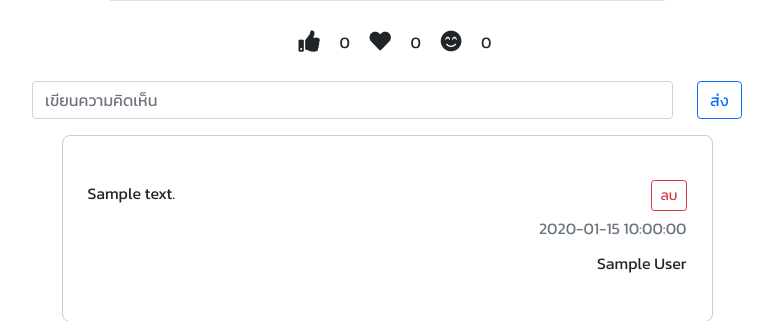
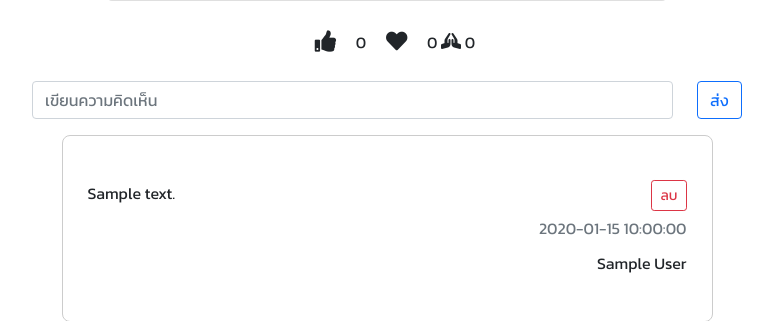
Before and after one commit to docxed/gracenotes, a PHP site: page /main.php?q=social&g=1 in a window 1280 px wide. Shown: the part 785-1106 px from the top of the page, without its empty margins (253-1026 px from the left). Run offline with PHP 8.4, Linux system fonts and the light colour scheme; the visitor is signed in with stand-in values (Sample User, id 1); tables that the repository leaves empty or names only in its code hold one stand-in row (values such as "Sample post"); grey boxes marked "Sample" are stand-in pictures; some libraries are stand-ins or nearby versions.

Commit message:
Update main.php

```diff
--- a/main.php
+++ b/main.php
@@ -237,7 +237,7 @@ $rowa = mysqli_fetch_array($resa, MYSQLI_ASSOC);
             <?php
             if ($rowc33['c33'] == 1){
             ?>
-            <span class="text-warning"><i class="fas fa-lg fa-smile-beam m-3"></i>
+            <span class="text-warning"><i class="fas fa-praying-hands"></i>
                 <?php echo $rowc3['c3']; ?>
             </span>
             <?php
@@ -245,7 +245,7 @@ $rowa = mysqli_fetch_array($resa, MYSQLI_ASSOC);
             ?>
             <a href="app.php?func=likeadd&type=sadu&uid=<?php echo $uid; ?>&sid=<?php echo $id; ?>" style="text-decoration: none;">
                 <span class="text-dark">
-                    <i class="fas fa-lg fa-smile-beam m-3"></i>
+                    <i class="fas fa-praying-hands"></i>
             </a>
             <?php echo $rowc3['c3']; ?>
             </span>
```
